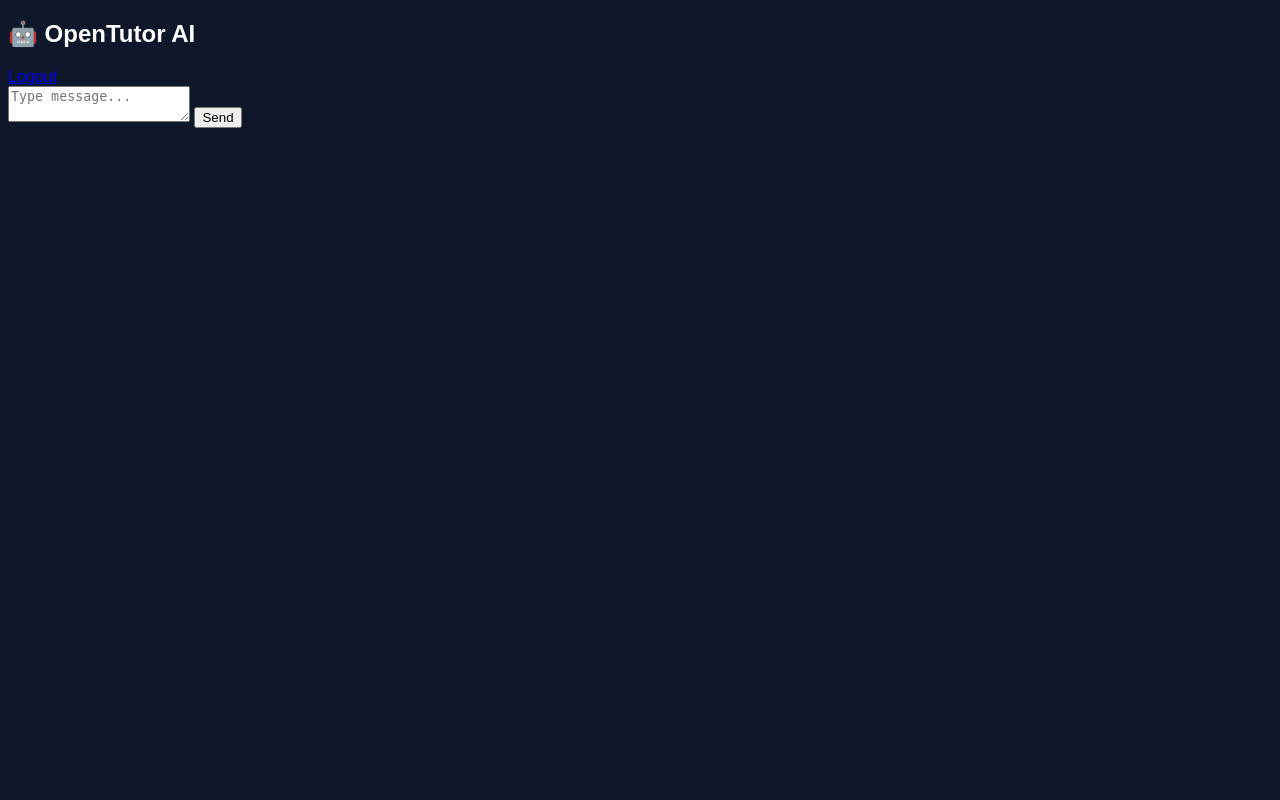
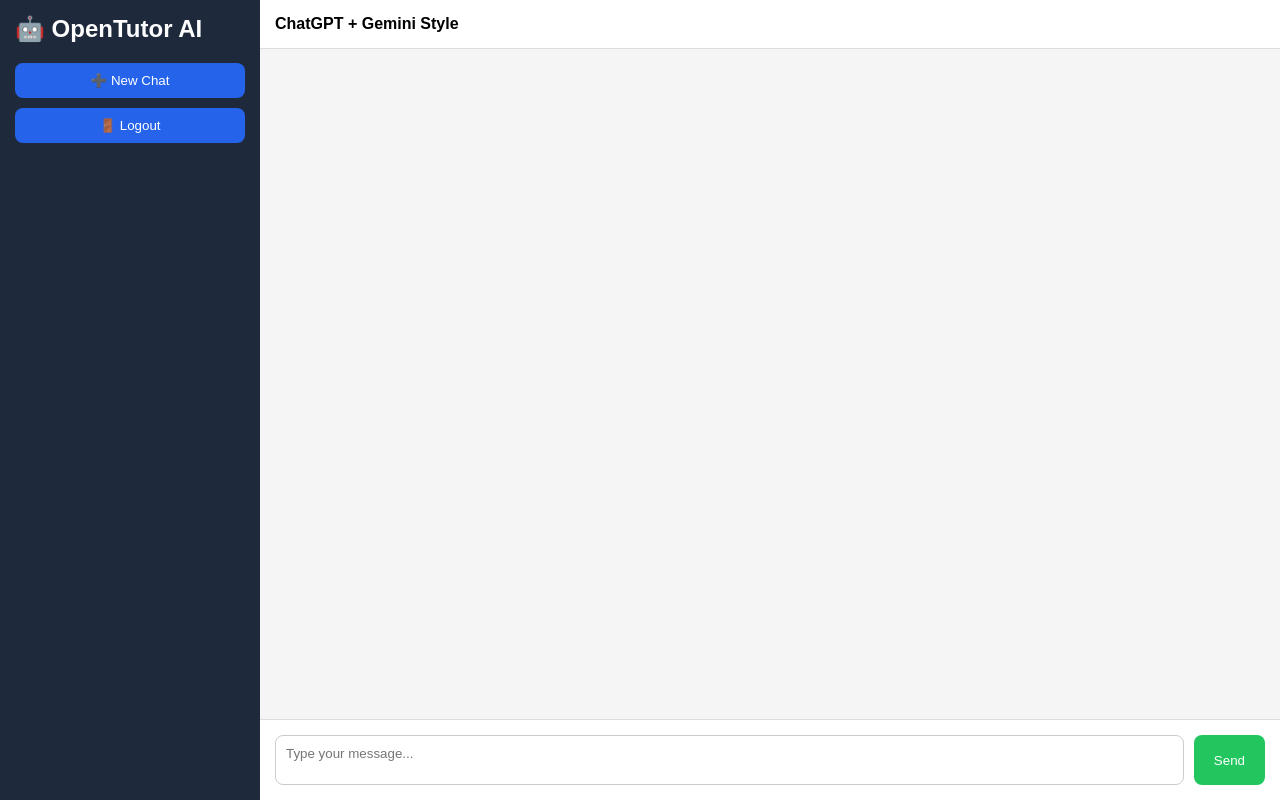
Before and after one commit to biharnewupdateofficial/hindi-ai-tool, a Flask app: page / in a window 1280 px wide. Run offline with Flask 3, Linux system fonts and the light colour scheme; the visitor is signed in with stand-in values (Sample User, id 1).

Commit message:
ui: gemini style sidebar + chatgpt layout

```diff
--- a/templates/chat.html
+++ b/templates/chat.html
@@ -1,40 +1,173 @@
 <!DOCTYPE html>
-<html>
+<html lang="en">
 <head>
-    <title>OpenTutor AI</title>
-    <style>
-        body { background:#0f172a; color:white; font-family:Arial }
-        .user { background:#2563eb; padding:10px; margin:5px; border-radius:10px }
-        .ai { background:#1e293b; padding:10px; margin:5px; border-radius:10px }
-    </style>
+<meta charset="UTF-8">
+<title>OpenTutor AI</title>
+<style>
+* { box-sizing: border-box; font-family: Arial, sans-serif; }
+
+body {
+    margin: 0;
+    background: #f5f5f5;
+}
+
+/* Layout */
+.app {
+    display: flex;
+    height: 100vh;
+}
+
+/* Sidebar */
+.sidebar {
+    width: 260px;
+    background: #1e293b;
+    color: white;
+    padding: 15px;
+}
+
+.sidebar h2 {
+    margin-top: 0;
+}
+
+.sidebar button {
+    width: 100%;
+    padding: 10px;
+    margin-bottom: 10px;
+    border: none;
+    border-radius: 8px;
+    background: #2563eb;
+    color: white;
+    cursor: pointer;
+}
+
+.sidebar button:hover {
+    background: #1d4ed8;
+}
+
+/* Chat Area */
+.chat-area {
+    flex: 1;
+    display: flex;
+    flex-direction: column;
+}
+
+.chat-header {
+    background: white;
+    padding: 15px;
+    border-bottom: 1px solid #ddd;
+    font-weight: bold;
+}
+
+.chat-box {
+    flex: 1;
+    padding: 20px;
+    overflow-y: auto;
+}
+
+.user {
+    background: #2563eb;
+    color: white;
+    padding: 10px 14px;
+    margin: 8px 0;
+    border-radius: 12px;
+    max-width: 70%;
+    margin-left: auto;
+}
+
+.ai {
+    background: #e5e7eb;
+    padding: 10px 14px;
+    margin: 8px 0;
+    border-radius: 12px;
+    max-width: 70%;
+    margin-right: auto;
+}
+
+/* Input */
+.input-area {
+    display: flex;
+    padding: 15px;
+    border-top: 1px solid #ddd;
+    background: white;
+}
+
+textarea {
+    flex: 1;
+    resize: none;
+    padding: 10px;
+    border-radius: 8px;
+    border: 1px solid #ccc;
+    height: 50px;
+}
+
+.send-btn {
+    margin-left: 10px;
+    padding: 0 20px;
+    border: none;
+    border-radius: 8px;
+    background: #22c55e;
+    color: white;
+    cursor: pointer;
+}
+</style>
 </head>
+
 <body>
 
-<h2>🤖 OpenTutor AI</h2>
-<a href="/logout">Logout</a>
+<div class="app">
 
-<div id="chat"></div>
+    <!-- SIDEBAR -->
+    <div class="sidebar">
+        <h2>🤖 OpenTutor AI</h2>
+        <button onclick="newChat()">➕ New Chat</button>
+        <button onclick="location.href='/logout'">🚪 Logout</button>
+    </div>
 
-<textarea id="q" placeholder="Type message..."></textarea>
-<button onclick="send()">Send</button>
+    <!-- CHAT -->
+    <div class="chat-area">
+        <div class="chat-header">ChatGPT + Gemini Style</div>
+
+        <div id="chatBox" class="chat-box"></div>
+
+        <div class="input-area">
+            <textarea id="question" placeholder="Type your message..."></textarea>
+            <button class="send-btn" onclick="send()">Send</button>
+        </div>
+    </div>
+
+</div>
 
 <script>
+const chatBox = document.getElementById("chatBox");
+
+function addMsg(text, cls){
+    let div = document.createElement("div");
+    div.className = cls;
+    div.innerText = text;
+    chatBox.appendChild(div);
+    chatBox.scrollTop = chatBox.scrollHeight;
+}
+
 function send(){
-    let q = document.getElementById("q").value;
+    let q = document.getElementById("question").value.trim();
     if(!q) return;
 
-    document.getElementById("chat").innerHTML += `<div class="user">${q}</div>`;
-    document.getElementById("q").value="";
+    addMsg(q, "user");
+    document.getElementById("question").value = "";
 
     fetch("/ask",{
         method:"POST",
-        headers:{"Content-Type":"application/json"},
+        headers:{ "Content-Type":"application/json" },
         body:JSON.stringify({question:q})
     })
     .then(r=>r.json())
     .then(d=>{
-        document.getElementById("chat").innerHTML += `<div class="ai">${d.answer}</div>`;
-    })
+        addMsg(d.answer, "ai");
+    });
+}
+
+function newChat(){
+    chatBox.innerHTML = "";
 }
 </script>
 
```
